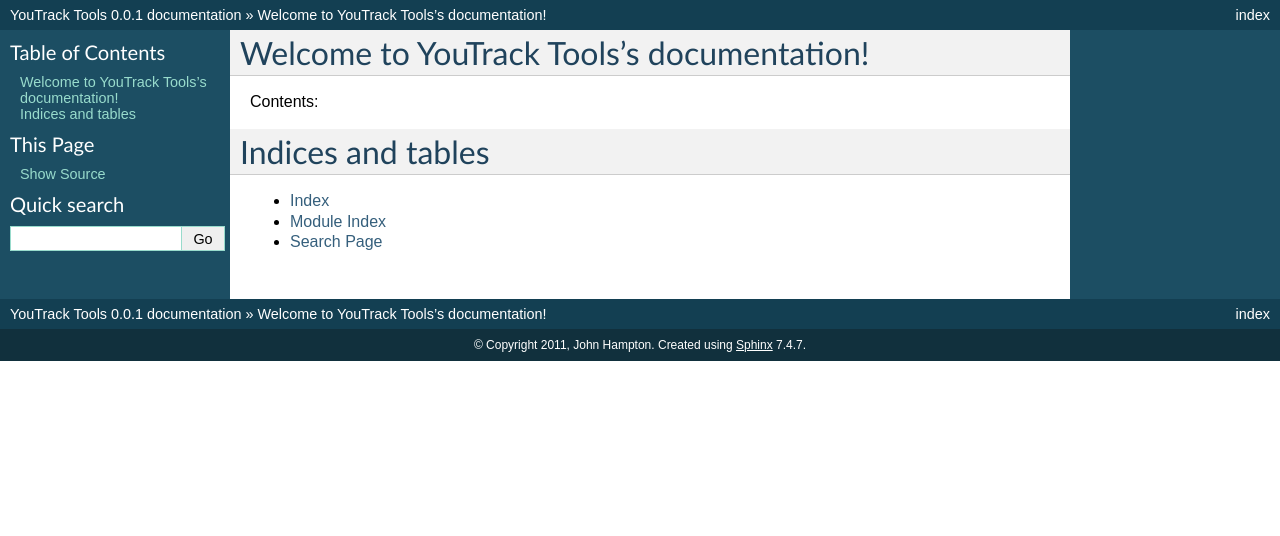
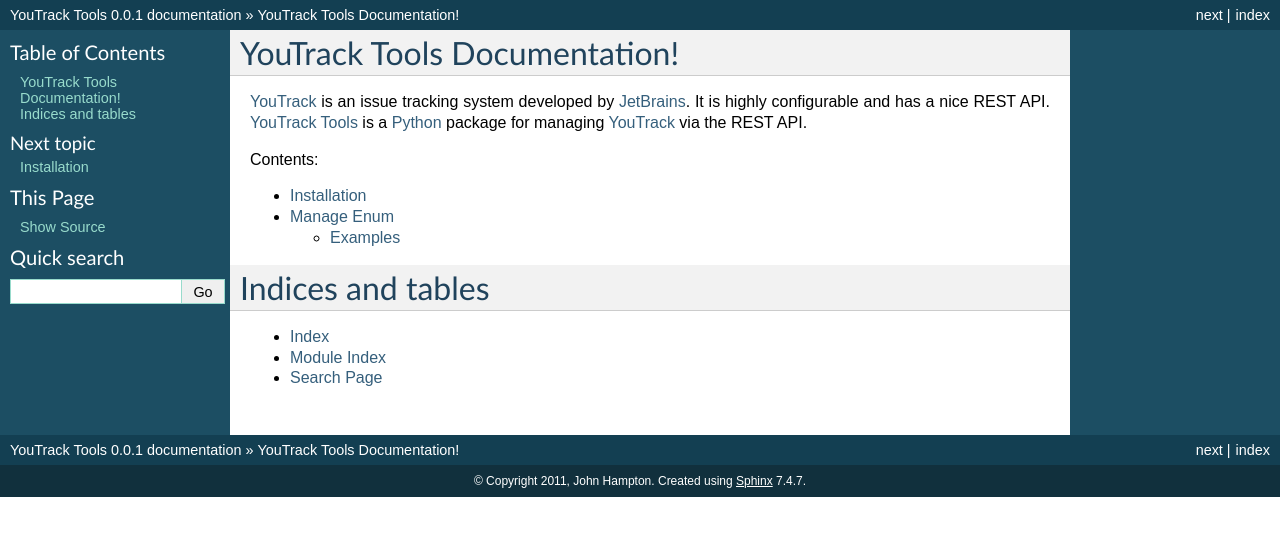
Before and after one commit to pacopablo/YouTrack, a Sphinx documentation site: the page built from docs/index.rst, in a window 1280 px wide. Shown: the top 536 px of the page. Built offline with Sphinx 7.4.7, drawn with Linux system fonts in a browser that asks for light colours.

Commit message:
Begin documentation and continue on manage_enum

```diff
--- a/docs/index.rst
+++ b/docs/index.rst
@@ -3,15 +3,20 @@
    You can adapt this file completely to your liking, but it should at least
    contain the root `toctree` directive.
 
-Welcome to YouTrack Tools's documentation!
+YouTrack Tools Documentation!
 ==========================================
+
+YouTrack_ is an issue tracking system developed by JetBrains_.  It is highly
+configurable and has a nice REST API.  `YouTrack Tools`_ is a Python_ package
+for managing YouTrack_ via the REST API.
 
 Contents:
 
 .. toctree::
    :maxdepth: 2
 
-
+   installation
+   manage_enum
 
 Indices and tables
 ==================
@@ -19,3 +24,10 @@
 * :ref:`genindex`
 * :ref:`modindex`
 * :ref:`search`
+
+
+
+.. _YouTrack: http://www.jetbrains.com/youtrack/
+.. _JetBrains: http://www.jetbrains.com/
+.. _`YouTrack Tools`: http://youtrack.readthedocs.org/
+.. _Python: http://python.org/
--- /dev/null
+++ b/docs/installation.rst
@@ -0,0 +1,6 @@
+Installation
+============
+
+::
+
+  $ pip install trouyack
```
Also changed, not shown: docs/manage_enum.rst (added, +48 -0 lines), manage_enum.py (+17 -1 lines), 1 other file.
